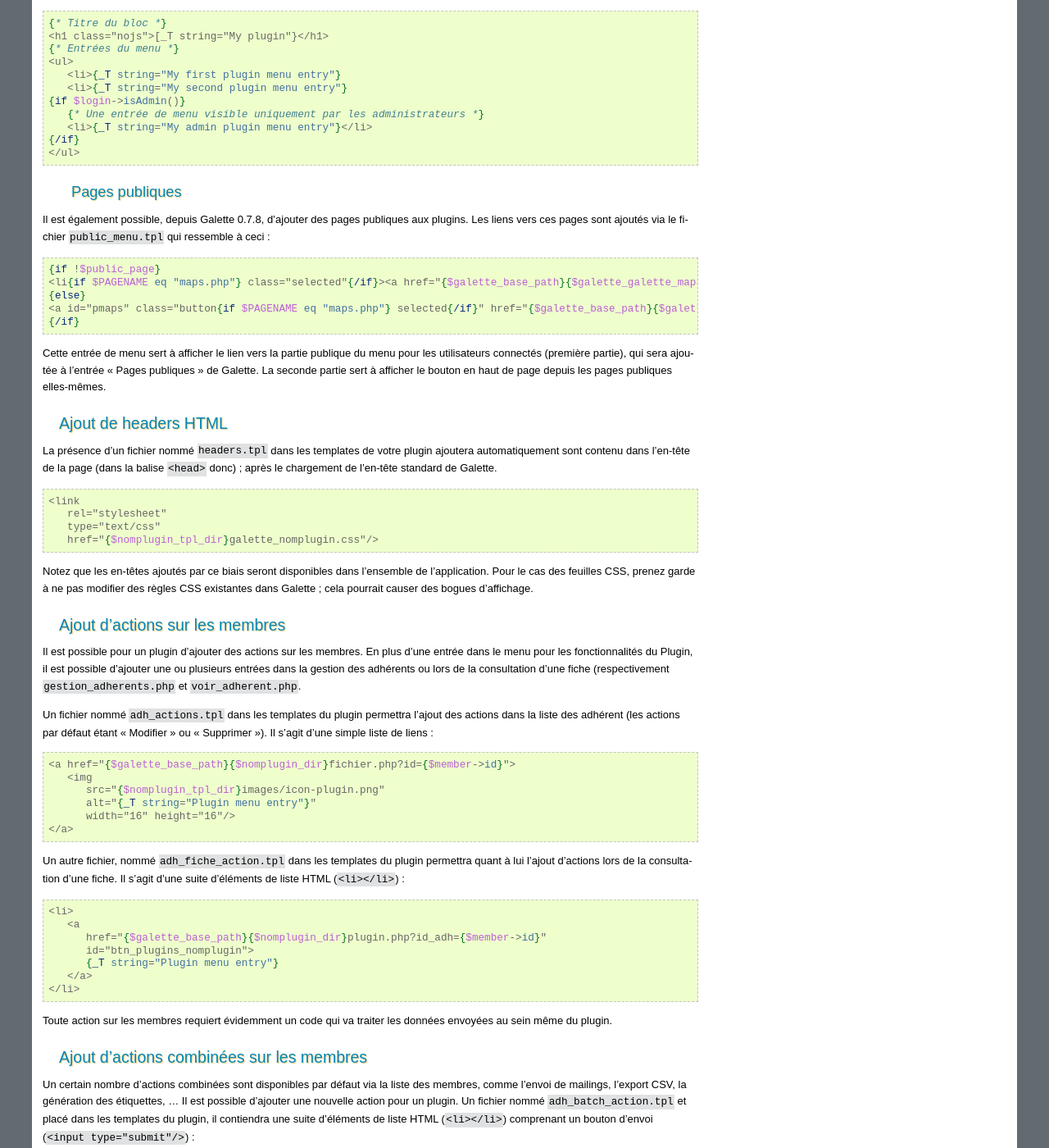
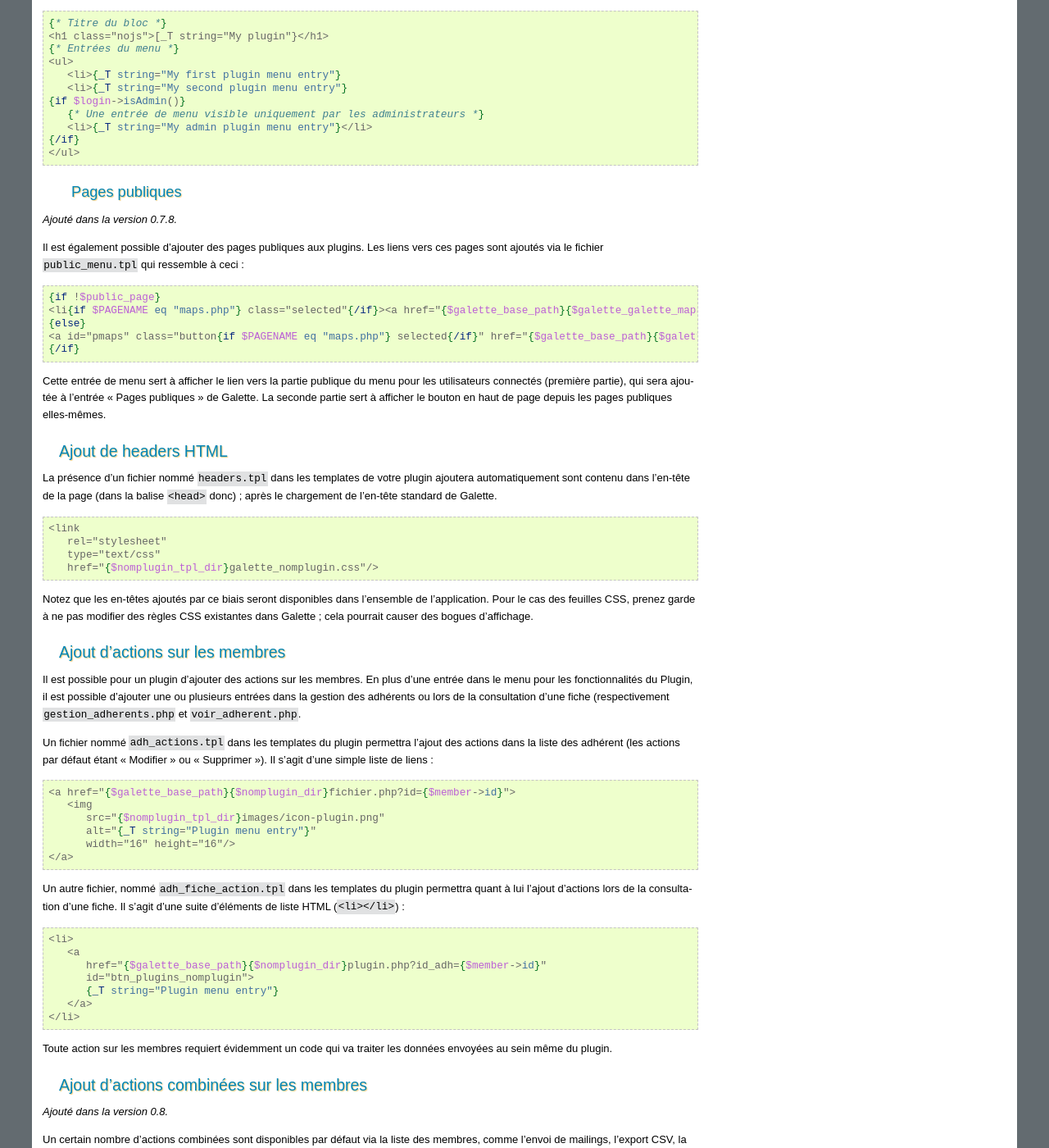
Before and after one commit to galette/galettedoc, a Sphinx documentation site: the page built from source/development/plugins.rst, in a window 1280 px wide and 1400 px high, scrolled down 2772 px. Shown: the whole window at 82% size. Built offline with Sphinx 7.4.7, drawn with Linux system fonts in a browser that asks for light colours.

Commit message:
Ajout de la version pour les actions batch

```diff
--- a/source/development/plugins.rst
+++ b/source/development/plugins.rst
@@ -158,7 +158,9 @@ Un fichier ``menu.tpl`` dans le répertoire des templates peut être ajouté, il
 Pages publiques
 ^^^^^^^^^^^^^^^
 
-Il est également possible, depuis Galette 0.7.8, d'ajouter des pages publiques aux plugins. Les liens vers ces pages sont ajoutés via le fichier ``public_menu.tpl`` qui ressemble à ceci :
+.. versionadded:: 0.7.8
+
+Il est également possible d'ajouter des pages publiques aux plugins. Les liens vers ces pages sont ajoutés via le fichier ``public_menu.tpl`` qui ressemble à ceci :
 
 .. code-block:: smarty
 
@@ -216,6 +218,8 @@ Toute action sur les membres requiert évidemment un code qui va traiter les don
 
 Ajout d'actions combinées sur les membres
 -----------------------------------------
+
+.. versionadded:: 0.8
 
 Un certain nombre d'actions combinées sont disponibles par défaut via la liste des membres, comme l'envoi de mailings, l'export CSV, la génération des étiquettes, ... Il est possible d'ajouter une nouvelle action pour un plugin. Un fichier nommé ``adh_batch_action.tpl`` et placé dans les templates du plugin, il contiendra une suite d'éléments de liste HTML (``<li></li>``) comprenant un bouton d'envoi (``<input type="submit"/>``) :
 
```
